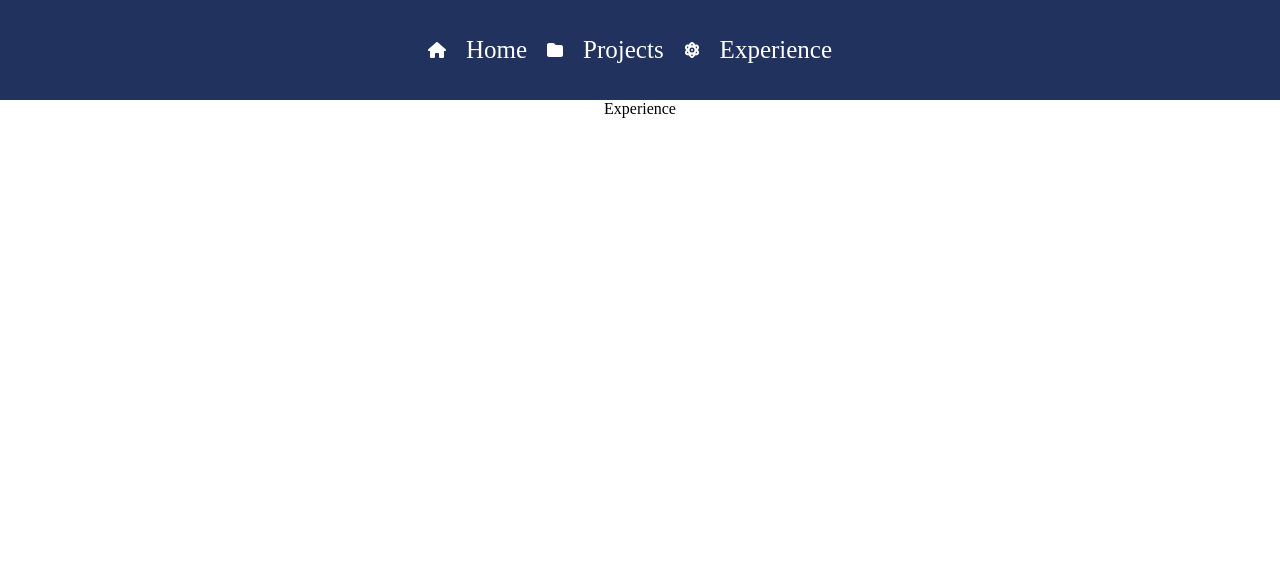
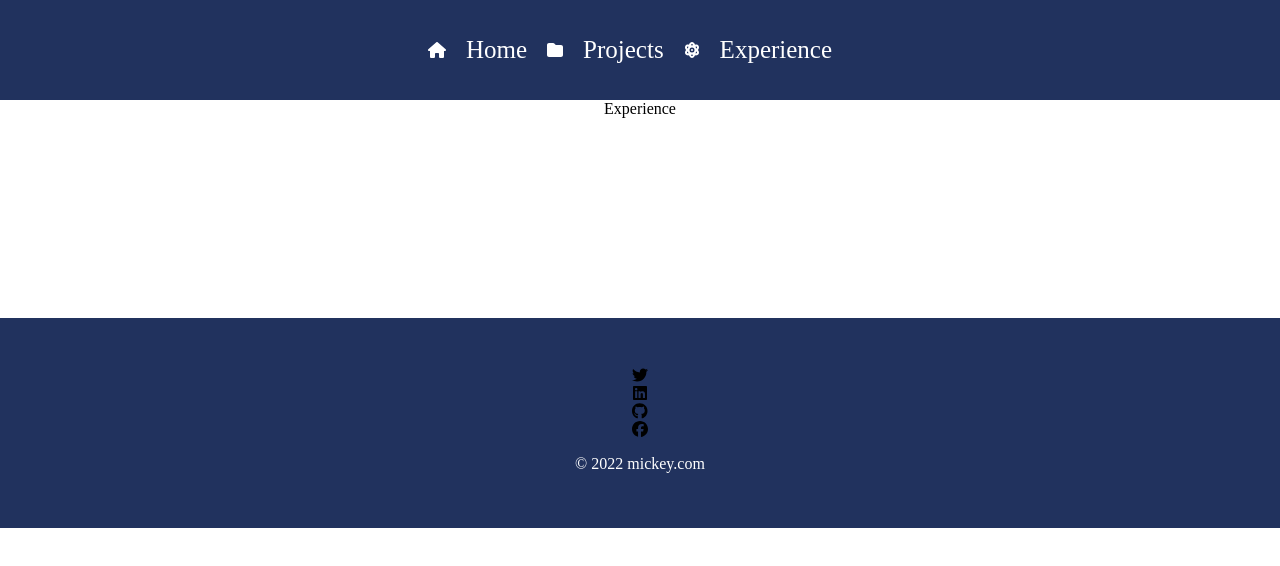
Before and after one commit to mickey-40/mickey-portfolio, a React (Create React App) app: page /experience in a window 1280 px wide. Shown: the top 566 px of the page. Built offline with nearby package versions, Linux system fonts and the light colour scheme.

Commit message:
basic footer completed

```diff
--- a/package.json
+++ b/package.json
@@ -5,6 +5,7 @@
   "private": true,
   "dependencies": {
     "@fortawesome/fontawesome-svg-core": "^6.3.0",
+    "@fortawesome/free-brands-svg-icons": "^6.3.0",
     "@fortawesome/free-regular-svg-icons": "^6.3.0",
     "@fortawesome/free-solid-svg-icons": "^6.3.0",
     "@fortawesome/react-fontawesome": "^0.2.0",
--- a/src/App.js
+++ b/src/App.js
@@ -4,6 +4,7 @@ import Home from './pages/Home';
 import Projects from './pages/Projects';
 import Experience from './pages/Experience';
 import Navbar from './components/Navbar';
+import Footer from './components/Footer';
 
 function App() {
   return (
@@ -14,7 +15,7 @@ function App() {
           <Route path='/projects' element={<Projects />} />
           <Route path='/experience' element={<Experience />} />
         </Routes>
-
+        <Footer/>
     </div>
   );
 }
--- /dev/null
+++ b/src/components/Footer.js
@@ -0,0 +1,18 @@
+import React from 'react'
+import { FontAwesomeIcon } from '@fortawesome/react-fontawesome'
+import { faTwitter, faLinkedin, faGithub, faFacebook} from '@fortawesome/free-brands-svg-icons'
+import '../styles/Footer.css'
+function Footer() {
+  return (
+    <div className='footer'>
+      <div></div>
+      <div><FontAwesomeIcon icon={faTwitter} /></div>
+      <div><FontAwesomeIcon icon={faLinkedin} /></div>
+      <div><FontAwesomeIcon icon={faGithub} /></div>
+      <div><FontAwesomeIcon icon={faFacebook} /></div>
+      <p> &copy; 2022 mickey.com</p>
+    </div>
+  )
+}
+
+export default Footer
--- /dev/null
+++ b/src/styles/Footer.css
@@ -0,0 +1,28 @@
+.footer {
+  width: 100%;
+  height: 200px;
+  background: #21325e;
+  display: flex;
+  justify-content: center;
+  align-items: center;
+  flex-direction: column;
+  padding-top: 10px;
+  margin-top: 200px;
+}
+
+.socialMedia svg {
+  color: white;
+  margin: 20px;
+  font-size: 70px;
+  cursor: pointer;
+}
+
+.footer p {
+  color: white;
+}
+
+@media only screen and (max-width: 600px) {
+  .footer svg {
+    font-size: 50px;
+  }
+}
```
Also changed, not shown: 1 other file (tests, documents, lock files or other folders).
